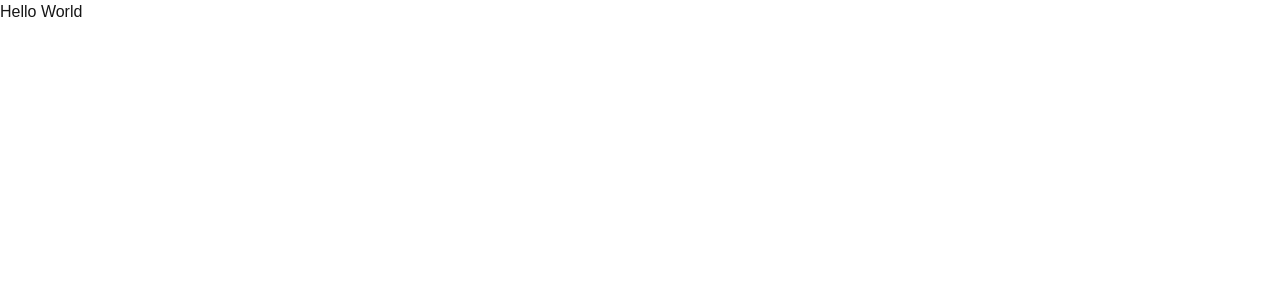
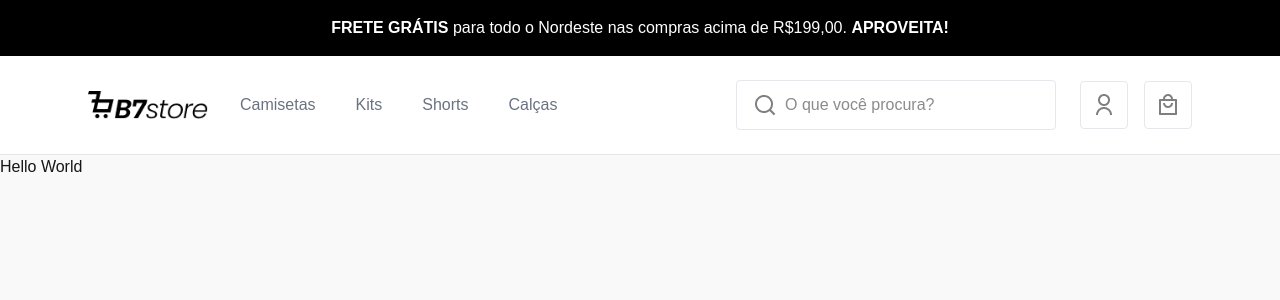
Before and after one commit to Andriwfonseca/b7store-app, a Next.js app: page / in a window 1280 px wide. Shown: the top 300 px of the page. Built offline with nearby package versions, Linux system fonts and the light colour scheme.

Commit message:
feat: added header component

```diff
--- /dev/null
+++ b/src/app/(site)/layout.tsx
@@ -0,0 +1,14 @@
+import { Header } from "@/components/layout/header";
+
+export default function SiteLayout({
+  children,
+}: Readonly<{
+  children: React.ReactNode;
+}>) {
+  return (
+    <div>
+      <Header />
+      {children}
+    </div>
+  );
+}
--- a/src/app/globals.css
+++ b/src/app/globals.css
@@ -1,7 +1,8 @@
 @import "tailwindcss";
+@import url('https://fonts.googleapis.com/css2?family=Poppins:ital,wght@0,400;0,500;0,700;1,400;1,500;1,700&display=swap');
 
 :root {
-  --background: #ffffff;
+  --background: #F9F9F9;
   --foreground: #171717;
 }
 
@@ -15,5 +16,5 @@
 body {
   background: var(--background);
   color: var(--foreground);
-  font-family: Arial, Helvetica, sans-serif;
+  font-family: "Poppins", sans-serif;
 }
--- /dev/null
+++ b/src/components/layout/header-icon.tsx
@@ -0,0 +1,37 @@
+import Image from "next/image";
+
+type HeaderIconProps = {
+  src: string;
+  alt: string;
+  selected?: boolean;
+  srcSelected?: string;
+};
+
+export const HeaderIcon = ({
+  src,
+  alt,
+  selected,
+  srcSelected,
+}: HeaderIconProps) => {
+  return (
+    <div
+      className={`size-12 border border-gray-200 rounded-sm flex items-center justify-center  ${
+        selected ? "bg-blue-600" : "hover:bg-gray-100"
+      }`}
+    >
+      {!selected && (
+        <Image src={src} alt={alt} width={24} height={24} className="size-6" />
+      )}
+
+      {selected && srcSelected && (
+        <Image
+          src={srcSelected}
+          alt={alt}
+          width={24}
+          height={24}
+          className="size-6"
+        />
+      )}
+    </div>
+  );
+};
--- /dev/null
+++ b/src/components/layout/header-search.tsx
@@ -0,0 +1,11 @@
+export const HeaderSearch = () => {
+  return (
+    <div>
+      <input
+        className="border border-gray-200 outline-0 w-full pl-12 py-3 rounded-sm bg-no-repeat bg-[url(/assets/ui/search.png)] bg-[16px_50%] bg-[size:24px]"
+        type="search"
+        placeholder="O que você procura?"
+      />
+    </div>
+  );
+};
--- /dev/null
+++ b/src/components/layout/header.tsx
@@ -0,0 +1,117 @@
+"use client";
+
+import Image from "next/image";
+import Link from "next/link";
+import { useState } from "react";
+import { HeaderIcon } from "./header-icon";
+import { HeaderSearch } from "./header-search";
+
+type MenuItem = {
+  label: string;
+  href: string;
+};
+
+export function Header() {
+  const menu: MenuItem[] = [
+    {
+      label: "Camisetas",
+      href: "/categories/camisetas",
+    },
+    {
+      label: "Kits",
+      href: "/categories/kits",
+    },
+    {
+      label: "Shorts",
+      href: "/categories/shorts",
+    },
+    {
+      label: "Calças",
+      href: "/categories/calcas",
+    },
+  ];
+  const [menuOpened, setMenuOpened] = useState(false);
+
+  return (
+    <header className="bg-white border-b border-gray-200">
+      <div className="bg-black text-white text-center p-4">
+        <strong>FRETE GRÁTIS</strong> para todo o Nordeste nas compras acima de
+        R$199,00. <strong>APROVEITA!</strong>
+      </div>
+      <div className="w-full max-w-6xl mx-auto p-6">
+        <div className="flex items-center">
+          <div className="w-32">
+            <Link href="/">
+              <Image
+                src="/assets/ui/logo-black.png"
+                alt="B7Store"
+                width={120}
+                height={40}
+              />
+            </Link>
+          </div>
+          <div className="flex-1">
+            <div className="w-full hidden md:flex items-center px-6 gap-6">
+              <div className="flex-1">
+                <ul className="flex gap-10 font-medium text-gray-500">
+                  {menu.map((item) => (
+                    <li key={item.label}>
+                      <Link href={item.href}>{item.label}</Link>
+                    </li>
+                  ))}
+                </ul>
+              </div>
+              <div className="w-80">
+                <HeaderSearch />
+              </div>
+            </div>
+          </div>
+          <div className="flex gap-4">
+            <Link href="/my-orders">
+              <HeaderIcon src="/assets/ui/user-line.png" alt="Perfil" />
+            </Link>
+            <Link href="/cart">
+              <HeaderIcon
+                src="/assets/ui/shopping-bag-4-line.png"
+                alt="Carrinho"
+              />
+            </Link>
+            <div
+              className="md:hidden"
+              onClick={() => setMenuOpened(!menuOpened)}
+            >
+              <HeaderIcon
+                src="/assets/ui/menu-line.png"
+                alt="Menu"
+                selected={menuOpened}
+                srcSelected="/assets/ui/menu-line-white.png"
+              />
+            </div>
+          </div>
+        </div>
+      </div>
+      {menuOpened && (
+        <div className="md:hidden pb-6">
+          {menu.map((item) => (
+            <Link href={item.href} key={item.label}>
+              <div className="p-6 border-b border-gray-200 flex items-center justify-between">
+                <div className="text-lg font-medium text-gray-500">
+                  {item.label}
+                </div>
+                <Image
+                  src="/assets/ui/arrow-up-right.png"
+                  alt="Ir a categoria"
+                  width={24}
+                  height={24}
+                />
+              </div>
+            </Link>
+          ))}
+        </div>
+      )}
+      <div className="p-6 pt-0 md:hidden">
+        <HeaderSearch />
+      </div>
+    </header>
+  );
+}
```
Also changed, not shown: src/app/(site)/page.tsx (renamed from src/app/page.tsx).
